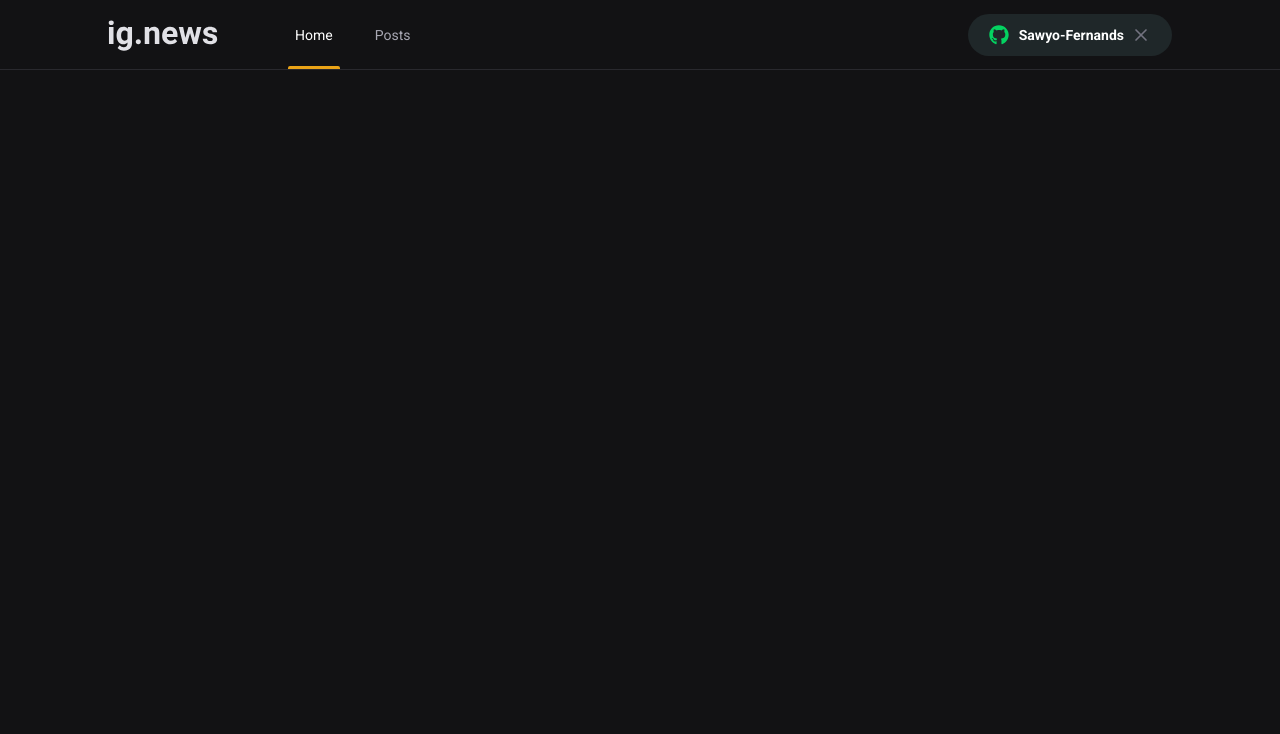
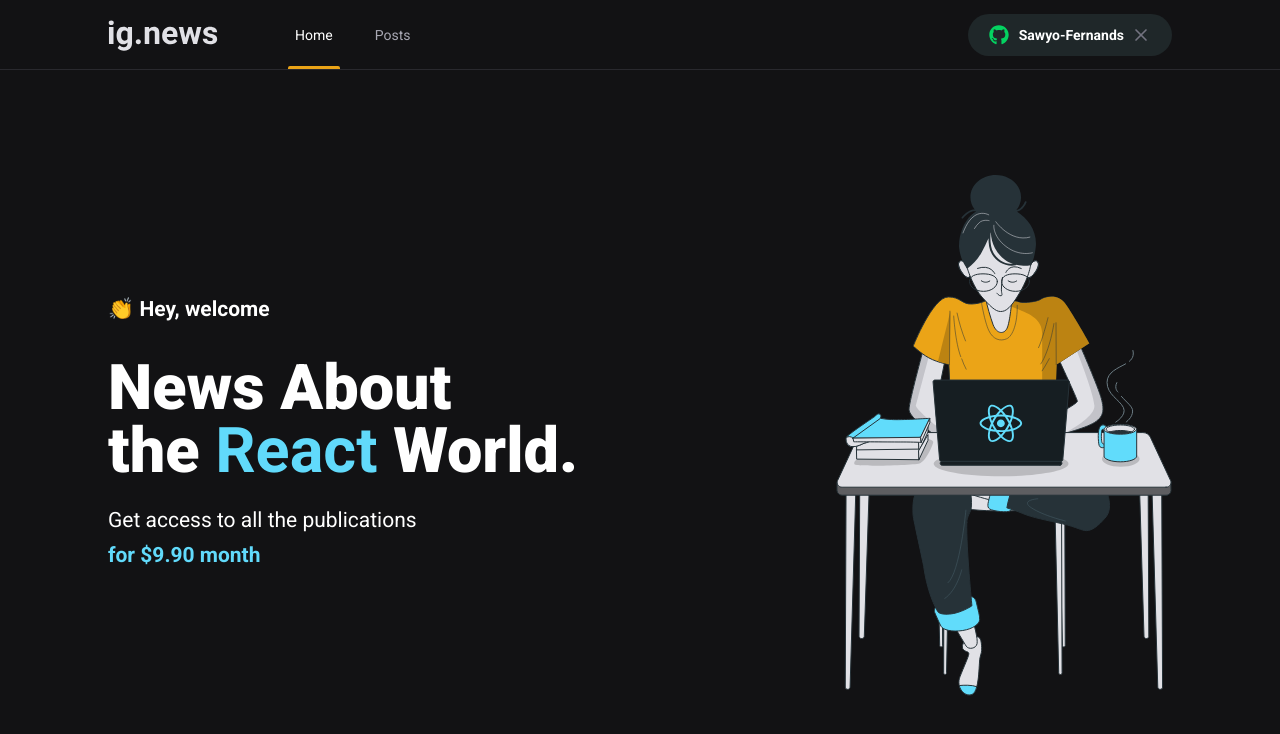
Before and after one commit to Sawyo-Fernands/ignews, a Next.js app: page / in a window 1280 px wide. Shown: the top 734 px of the page. Built offline with nearby package versions, Linux system fonts and the light colour scheme.

Commit message:
Criando página Home

```diff
--- /dev/null
+++ b/src/pages/home.module.scss
@@ -0,0 +1,50 @@
+
+
+.contentContent{
+    max-width: 1120px;
+    margin: 0 auto;
+    padding: 0 2rem;
+    height: calc(100vh - 5rem);
+    display: flex;
+    align-items: center;
+    justify-content: space-between;
+    }
+.hero{
+    max-width: 600px;
+
+    span{
+        font-size: 1.5rem;
+        font-weight: bold;
+    }
+
+    h1{
+        font-size: 4.5rem;
+        font-weight: 900;
+        margin-top: 2.5rem;
+        line-height: 4.5rem;
+
+        span{
+            color: var(--cyan-500);
+            font-size: 4.5rem;
+        }
+    }
+    p{
+        font-size: 1.5rem;
+        line-height: 2.5rem;
+        margin-top: 1.5rem;
+
+        span{
+            color: var(--cyan-500);
+            font-weight: bold;
+        }
+    }
+
+}
+
+
+@media (max-width:1070px){
+    .contentContent{
+        flex-direction: column;
+    }
+
+}
--- a/src/pages/index.tsx
+++ b/src/pages/index.tsx
@@ -1,12 +1,28 @@
 import Head from "next/head"
+
+import styles from './home.module.scss'
 
 export default function Home() {
   return (
     <>
       <Head>
-      <title>Inicio | ig.news</title>
+      <title>Home | ig.news</title>
       </Head>
 
+      <main className={styles.contentContent}>
+
+        <section className={styles.hero} >
+          <span>👏 Hey, welcome </span>
+          <h1>News About <br /> the <span>React </span> World.</h1>
+          <p>Get access to all the publications <br />
+          <span>for $9.90 month</span>
+          </p>
+        </section>
+
+
+        <img src="/images/avatar.svg" alt="Girl coding" />
+
+      </main>
 
     </>
   )
```
